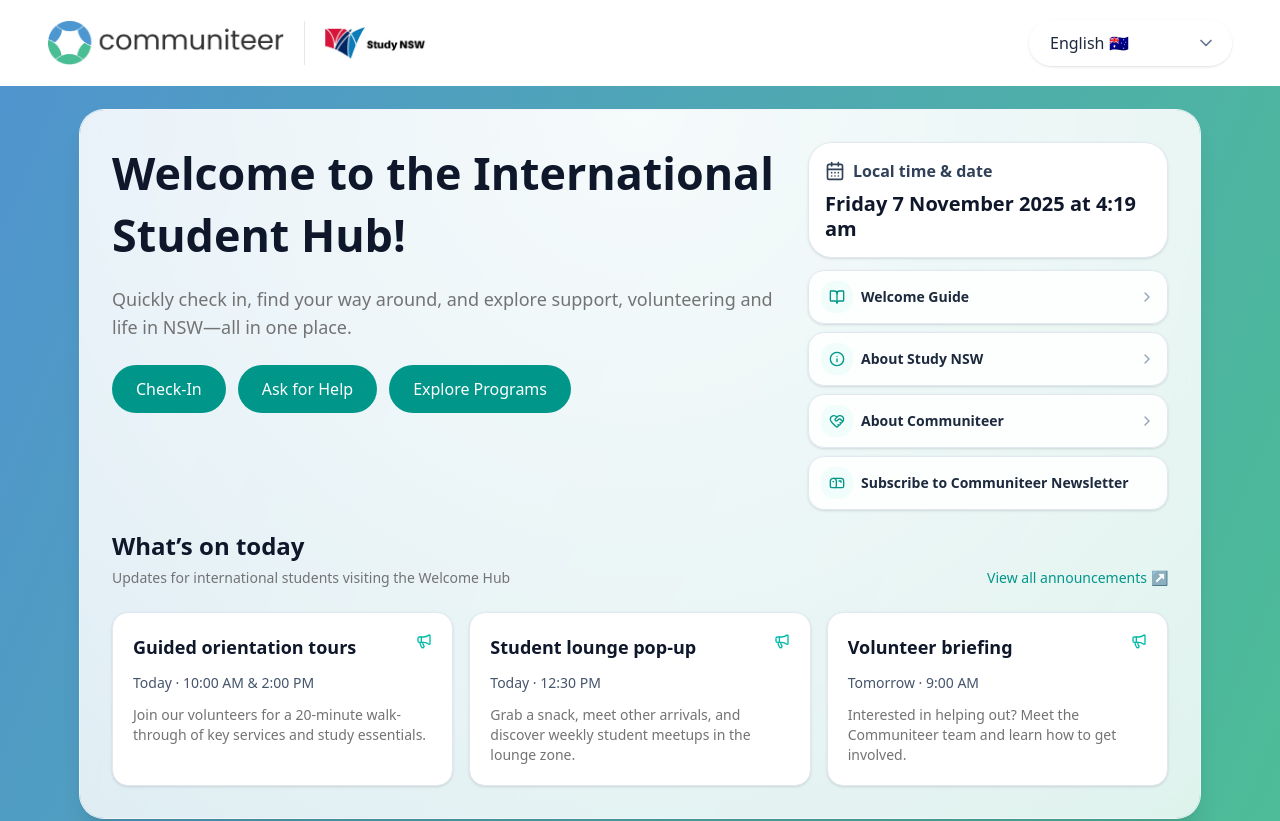
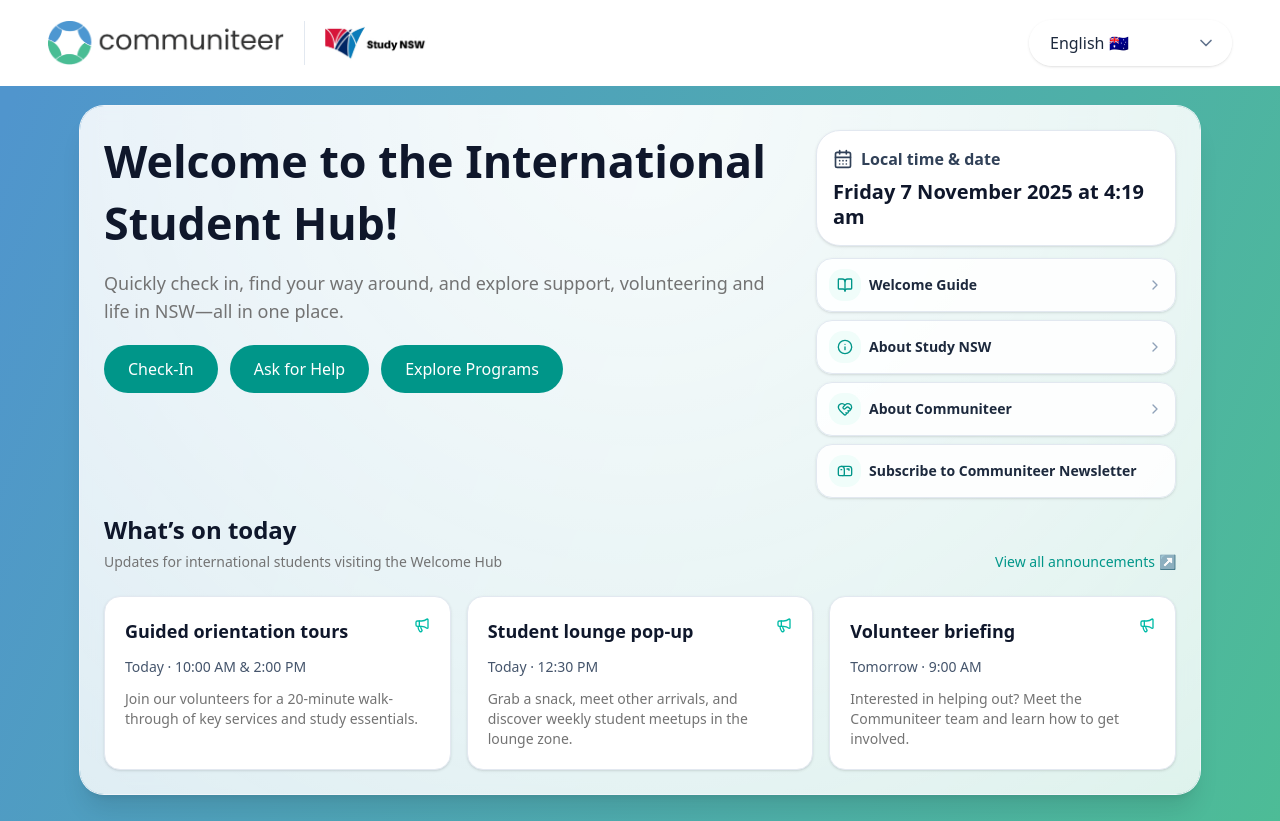
Before and after one commit to benjaeh/welcome-hub.v2, a Next.js app: page / in a window 1280 px wide. Shown: the top 821 px of the page. Built offline with nearby package versions, Linux system fonts and the light colour scheme.

Commit message:
header and hero closer

```diff
--- a/app/page.tsx
+++ b/app/page.tsx
@@ -900,7 +900,7 @@
             className="absolute inset-0 -z-10 bg-[radial-gradient(circle_at_top,#7cc5e6_0%,#41c39c_55%,#29a084_100%)]"
             aria-hidden="true"
           />
-          <div className="max-w-6xl mx-auto px-4 pt-4 sm:pt-6 pb-16">
+          <div className="max-w-6xl mx-auto px-4 pt-3 sm:pt-5 pb-16">
             <div
               ref={cardsRef}
               className="relative z-10"
@@ -910,9 +910,9 @@
                 transition: "transform 0.4s ease, opacity 0.4s ease",
               }}
             >
-              <div className="rounded-3xl bg-[radial-gradient(circle_at_top,_rgba(255,255,255,0.95)_0%,_rgba(255,255,255,0.88)_60%,_rgba(255,255,255,0.82)_100%)] shadow-xl ring-1 ring-slate-100 p-5 md:p-8 space-y-5 backdrop-blur">
-                <div className="grid gap-5 lg:grid-cols-[minmax(0,1fr)_minmax(320px,360px)] items-start">
-                  <div className="space-y-5">
+              <div className="rounded-3xl bg-[radial-gradient(circle_at_top,_rgba(255,255,255,0.95)_0%,_rgba(255,255,255,0.88)_60%,_rgba(255,255,255,0.82)_100%)] shadow-xl ring-1 ring-slate-100 p-4 md:p-6 space-y-4 backdrop-blur">
+                <div className="grid gap-4 lg:grid-cols-[minmax(0,1fr)_minmax(320px,360px)] items-start">
+                  <div className="space-y-4">
                     <h1 className="font-display text-[2.6rem] sm:text-[2.4rem] lg:text-[2.8rem] font-bold leading-snug text-slate-900">
                       {t(lang, "welcome")}
                     </h1>
```
